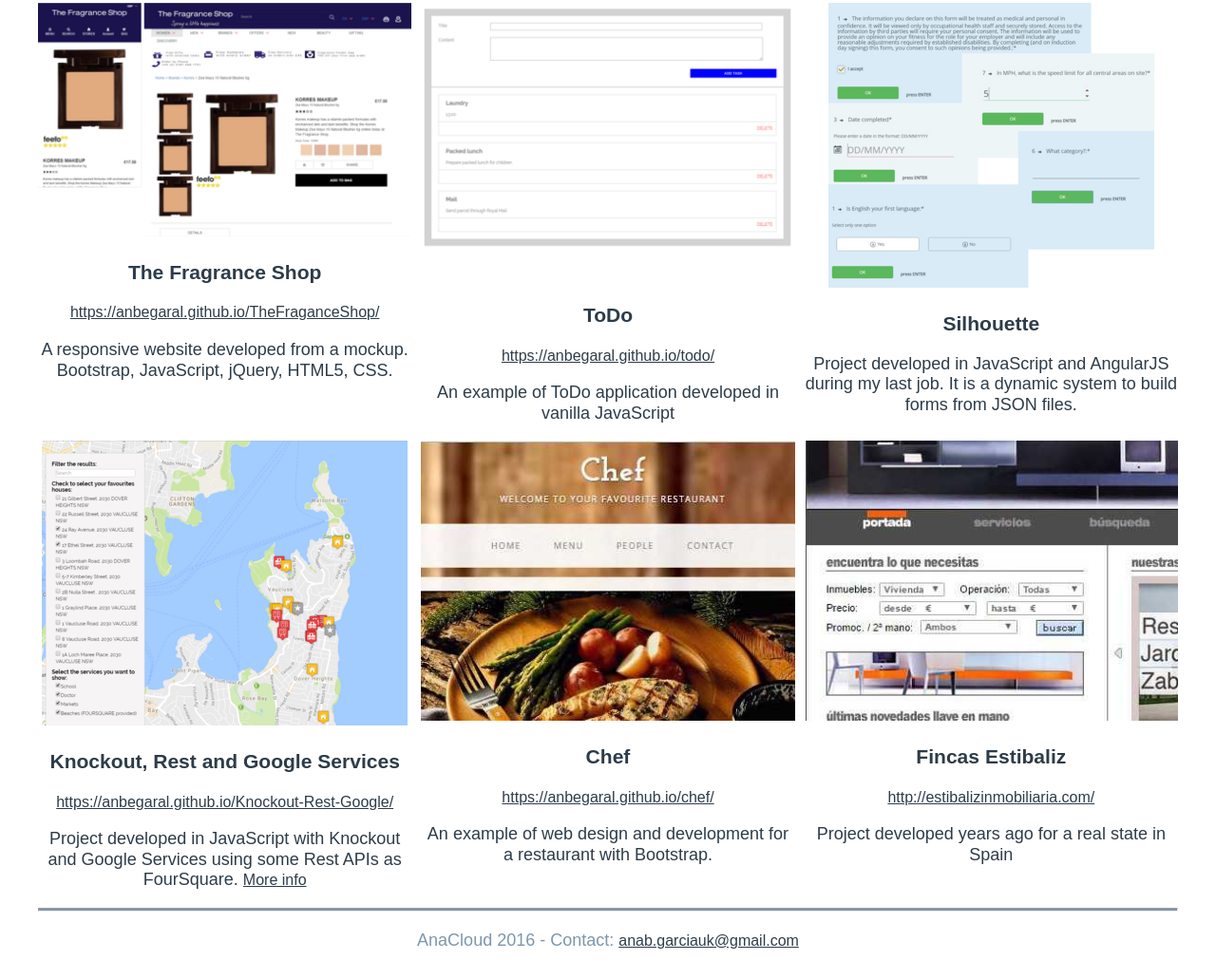
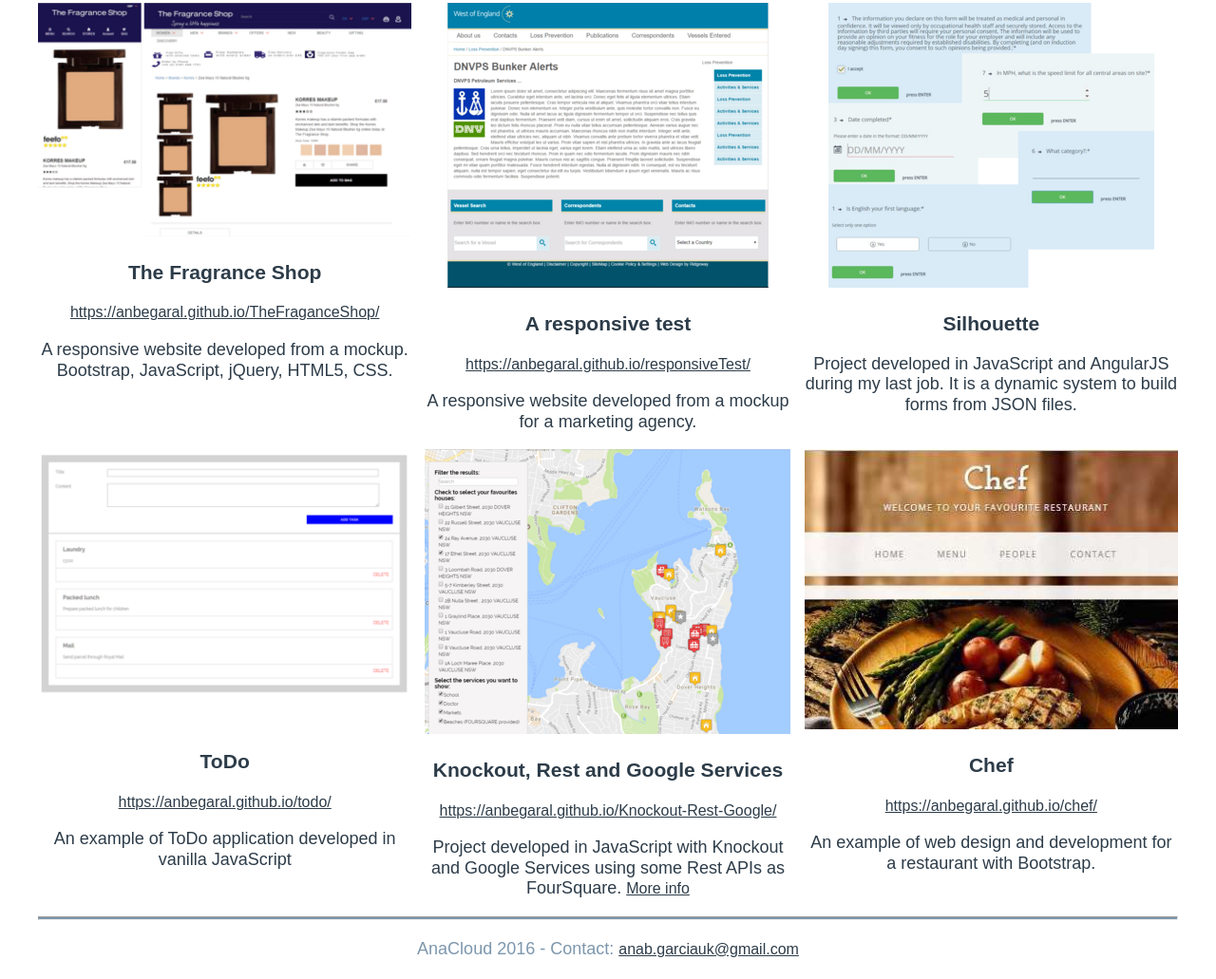
Before and after one commit to anbegaral/portfolio, a website: page index.html in a window 1280 px wide. Shown: the part 595-1626 px from the top of the page at 95% size. Drawn offline with Linux system fonts and the light colour scheme; a web font is replaced by a local one.

Commit message:
Adding responsive test

```diff
--- a/index.html
+++ b/index.html
@@ -46,10 +46,10 @@
               <p>A responsive website developed from a mockup. Bootstrap, JavaScript, jQuery, HTML5, CSS.</p>
           </article>
           <article class="col-33">
-              <img src="images/todo-400x300_small.PNG" alt="ToDo application">
-              <h3>ToDo</h3>
-              <p><a href="https://anbegaral.github.io/todo/" target="_blank">https://anbegaral.github.io/todo/</a></p>
-              <p>An example of ToDo application developed in vanilla JavaScript</p>
+              <img src="images/responsiveTest-400x300_small.png" alt="Responsive design image">
+              <h3>A responsive test</h3>
+              <p><a href="https://anbegaral.github.io/responsiveTest/" target="_blank">https://anbegaral.github.io/responsiveTest/</a></p>
+              <p>A responsive website developed from a mockup for a marketing agency.</p>
           </article>
           <article class="col-33">
               <img src="images/composition-400x300_small.png" alt="Silhouette">
@@ -58,6 +58,12 @@
           </article>
         </div>
         <div class="row">
+          <article class="col-33">
+              <img src="images/todo-400x300_small.PNG" alt="ToDo application">
+              <h3>ToDo</h3>
+              <p><a href="https://anbegaral.github.io/todo/" target="_blank">https://anbegaral.github.io/todo/</a></p>
+              <p>An example of ToDo application developed in vanilla JavaScript</p>
+          </article>
           <article class="col-33">
               <img src="images/project5-400x300_small.PNG" alt="Project in Knockout with Google Services">
               <h3>Knockout, Rest and Google Services</h3>
@@ -70,12 +76,6 @@
                 <p><a href="https://anbegaral.github.io/chef/" target="_blank">https://anbegaral.github.io/chef/</a></p>
                 <p>An example of web design and development for a restaurant with Bootstrap.</p>
             </article>
-            <article class="col-33">
-                <img src="images/fincas-400x300_small.jpg" alt="Web for a real state in Spain">
-                <h3>Fincas Estibaliz</h3>
-                <p><a href="http://estibalizinmobiliaria.com/" target="_blank">http://estibalizinmobiliaria.com/</a></p>
-                <p>Project developed years ago for a real state in Spain</p>
-            </article>
         </div>
     </section>
     <div class="row">
```
Also changed, not shown: images/responsivetest-400x300_small.png (added), images/responsivetest-760_medium.png (added), images_src/responsivetest.png (added).
